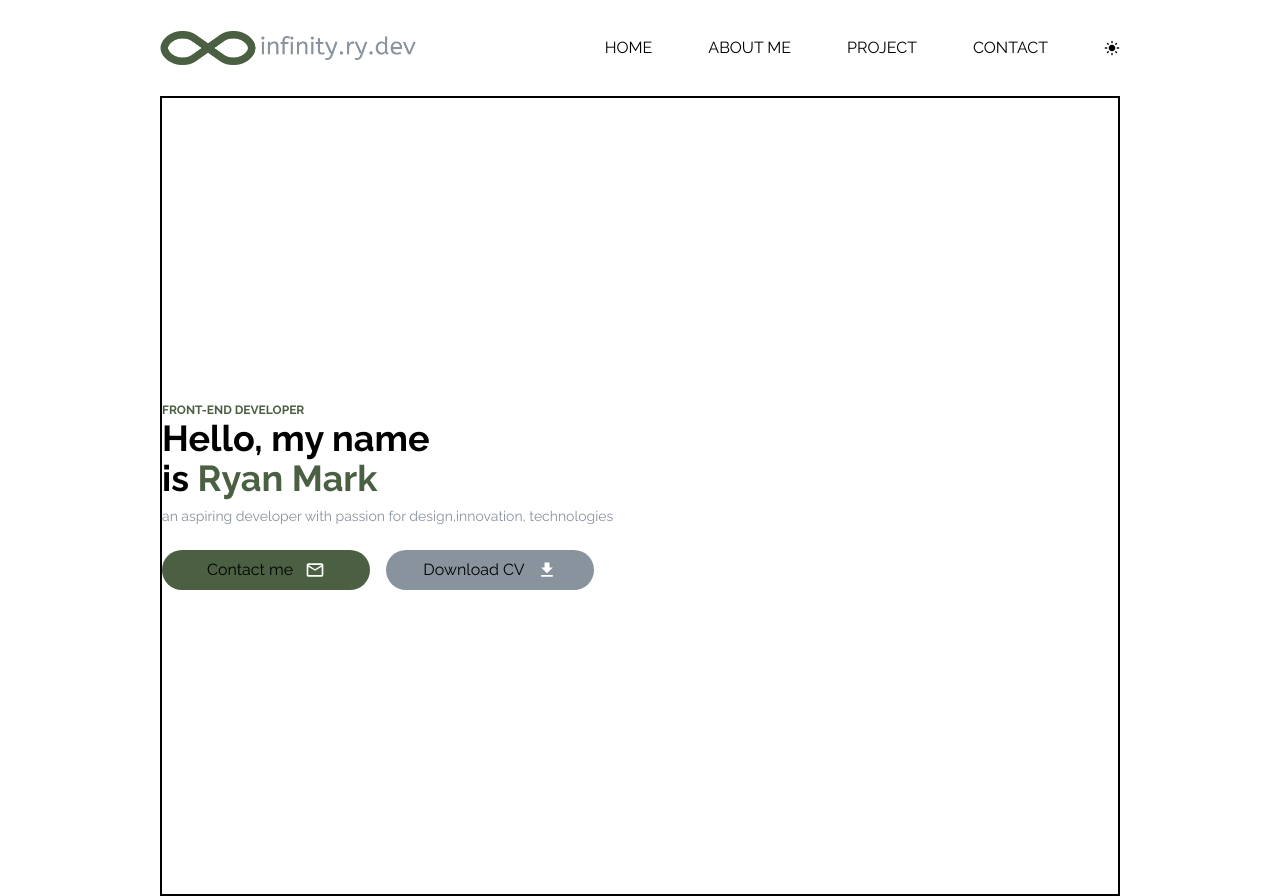
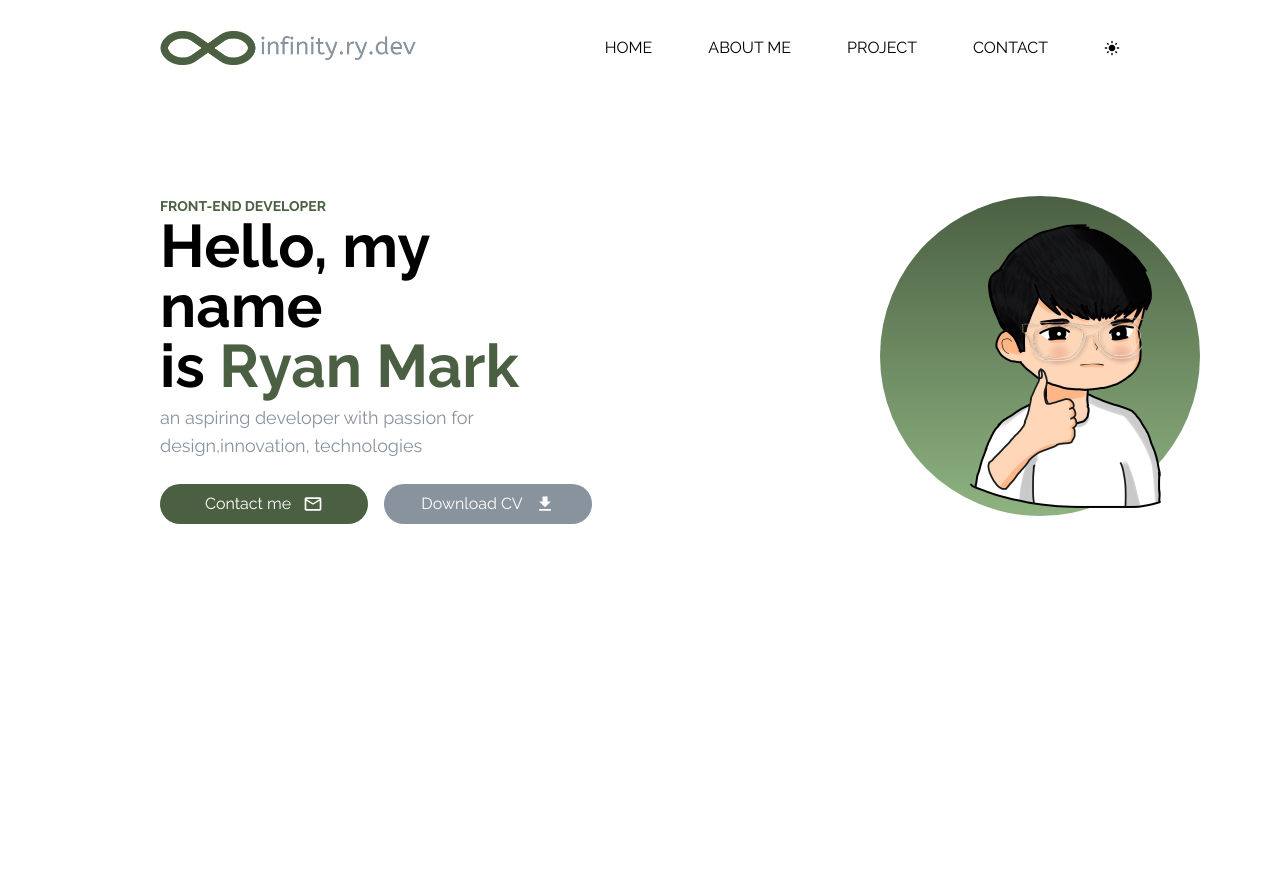
Before and after one commit to whodatboi04/my-portfolio-dls-reyes, a React (Vite) app in the folder my-portfolio/: page / in a window 1280 px wide. After the commit the page ends 800 px from the top, so only its background shows below. Built offline with nearby package versions, Linux system fonts and the light colour scheme.

Commit message:
Home Completed

```diff
--- a/my-portfolio/src/App.jsx
+++ b/my-portfolio/src/App.jsx
@@ -7,15 +7,23 @@ import { MdDownload } from "react-icons/md";
 
 const Home = () => {
   return (
-    <main className='flex flex-col md:flex-row border-solid border-2 border-black w-3/4 items-center m-auto h-screen '>
-        <section>
-          <h3 className='text-xs font-bold text-mainColor text-center lg:text-left'>FRONT-END DEVELOPER</h3>
-          <h1 className='text-4xl font-bold text-center lg:text-left'>Hello, my name <br/> is <span className='text-mainColor'>Ryan Mark</span></h1>
-          <p className='text-sm text-center lg:text-left text-lightColor mt-2'>an aspiring developer with passion for design,innovation, technologies
-          </p>
-          <div className='flex flex-col md:flex-row gap-4 mt-6  items-center'>
-            <button className='bg-mainColor w-52 p-2 rounded-full flex justify-center items-center gap-3'>Contact me <MdOutlineMail color='#fff' size={20}/></button>
-            <button className='bg-lightColor w-52 p-2 rounded-full flex justify-center items-center gap-3'>Download CV <MdDownload color='#fff' size={20}/></button>
+    <main className='flex flex-col md:flex-row w-3/4 items-center m-auto h-96 mt-10 md:mt-20 '>
+        <section className='flex flex-col gap-10 md:flex-row md:gap-72'>
+          <div>
+            <h3 className='text-xs md:text-sm font-bold text-mainColor text-center lg:text-left'>FRONT-END DEVELOPER</h3>
+            <h1 className='text-4xl md:text-6xl font-bold text-center lg:text-left'>Hello, my name <br/> is <span className='text-mainColor'>Ryan Mark</span></h1>
+            <p className='text-sm md:text-lg text-center lg:text-left text-lightColor mt-2'>an aspiring developer with passion for <br/> design,innovation, technologies
+            </p>
+            <div className='flex flex-col md:flex-row gap-4 mt-6  items-center'>
+              <button className='bg-mainColor w-52 p-2 rounded-full flex justify-center items-center gap-3 text-tWhite'>Contact me <MdOutlineMail color='#fff' size={20}/></button>
+              <button className='bg-lightColor w-52 p-2 rounded-full flex justify-center items-center gap-3 text-tWhite'>Download CV <MdDownload color='#fff' size={20}/></button>
+            </div>
+          </div>
+          <div>
+            <div className='bg-gradient-to-b from-mainColor to-lightGreen rounded-full w-72 md:w-80'>
+              <div></div>
+              <img src='../src/image/1-profile-img.png' className='w-72 md:ml-6 md:mb-6 md:w-80'/>
+            </div>
           </div>
         </section>
     </main>
--- a/my-portfolio/tailwind.config.js
+++ b/my-portfolio/tailwind.config.js
@@ -7,6 +7,8 @@ export default {
       'mainColor': '#4B6043',
       'tBlack': '#1F1F29',
       'lightColor': '#89939E',
+      'tWhite': '#fff',
+      'lightGreen': '#8EB380'
     },
   },
   plugins: [],
```
Also changed, not shown: my-portfolio/src/Image/1-profile-img.png (added).
